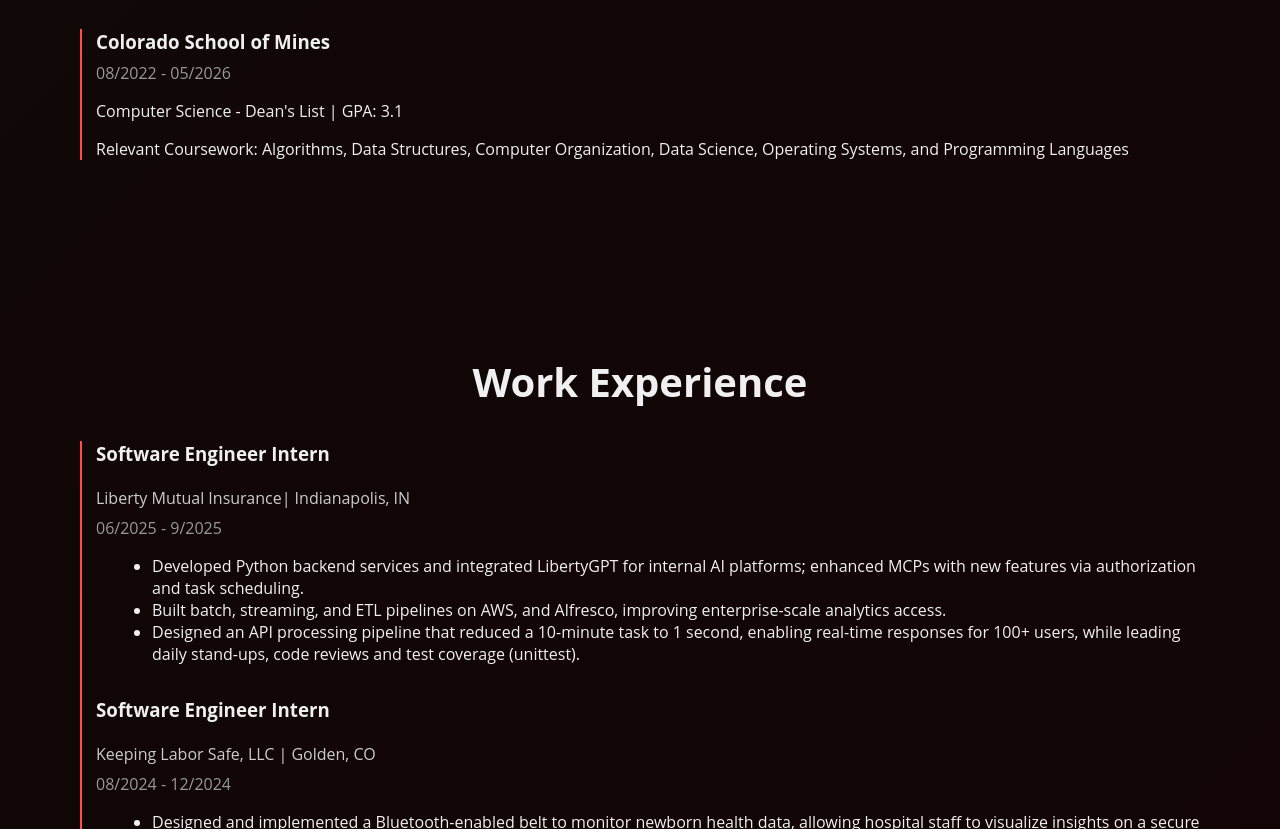
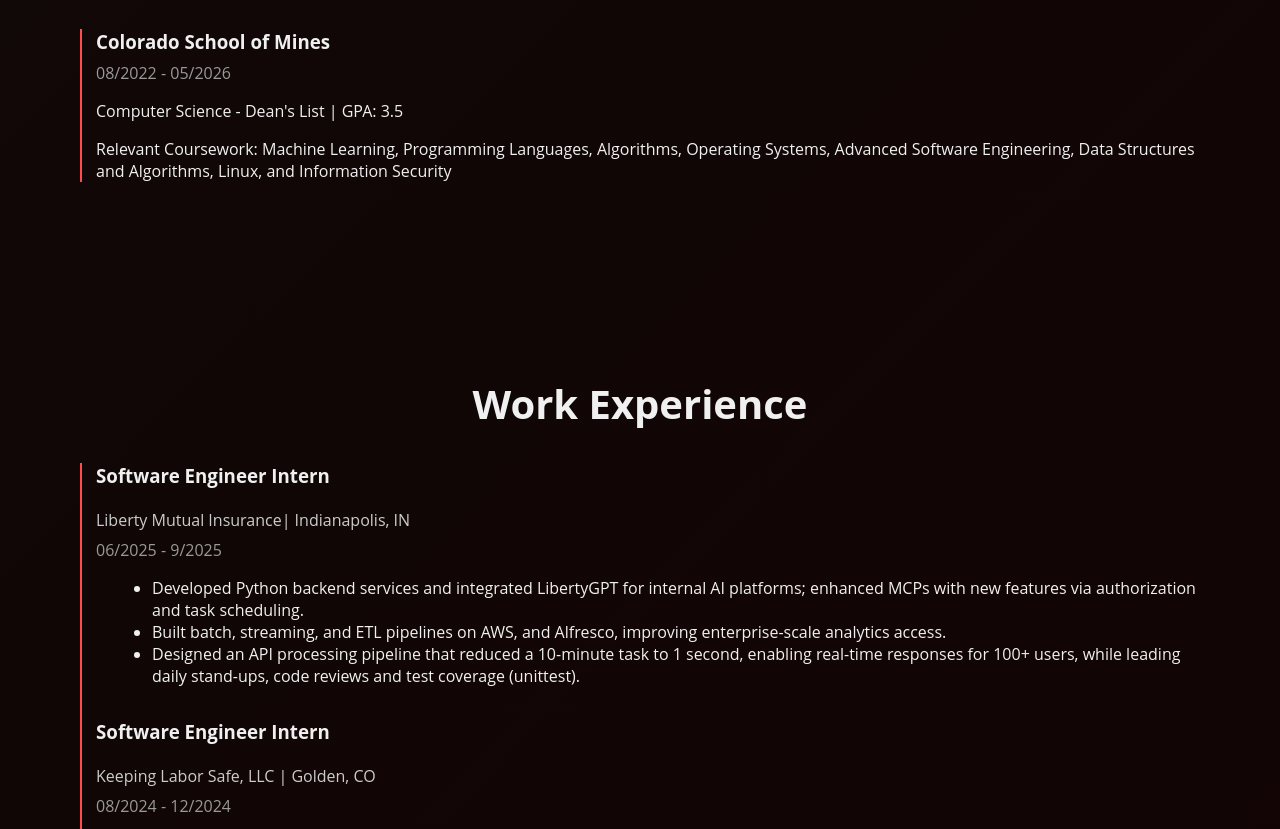
Before and after one commit to HudsonFaris/hudsonfaris.github.io, a plain HTML site: page index.html in a window 1280 px wide. Shown: the part 1581-2410 px from the top of the page. Drawn offline with Linux system fonts and the light colour scheme.

Commit message:
More small updates that I didn't catch before.

```diff
--- a/index.html
+++ b/index.html
@@ -73,8 +73,8 @@
                 <div class="timeline-item">
                     <h3>Colorado School of Mines</h3>
                     <span>08/2022 - 05/2026</span>
-                    <p>Computer Science - Dean's List | GPA: 3.1</p>
-                    <p>Relevant Coursework: Algorithms, Data Structures, Computer Organization, Data Science, Operating Systems, and Programming Languages</p>
+                    <p>Computer Science - Dean's List | GPA: 3.5</p>
+                    <p>Relevant Coursework: Machine Learning, Programming Languages, Algorithms, Operating Systems, Advanced Software Engineering, Data Structures and Algorithms, Linux, and Information Security</p>
                 </div>
             </div>
         </div>
```
